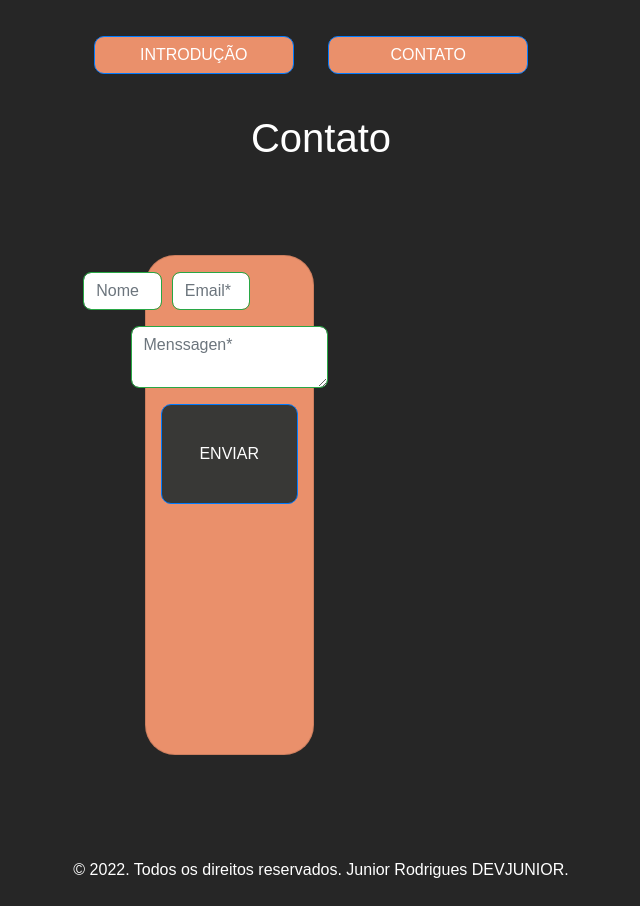
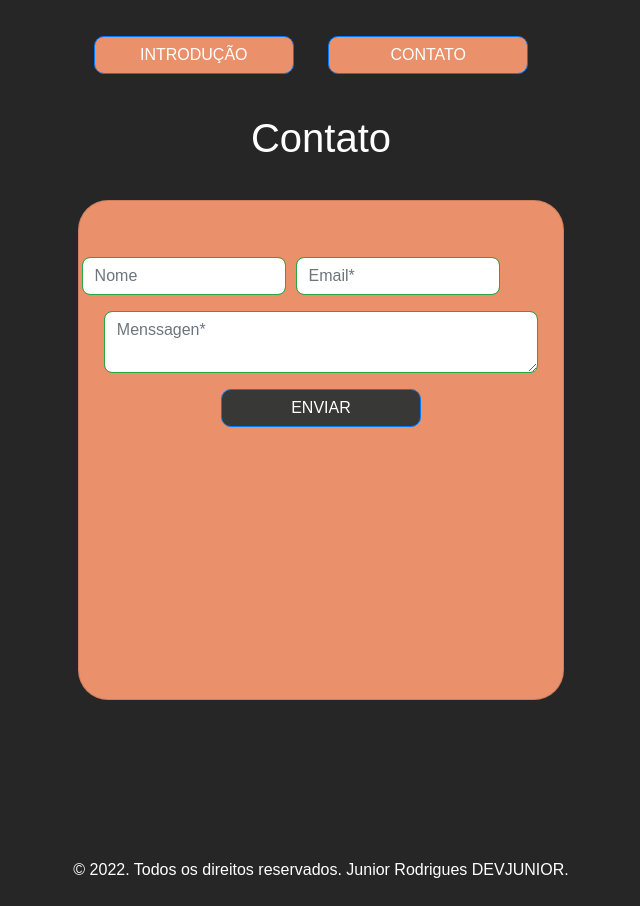
Before and after one commit to juninnzx21/hitdig, a PHP site: page /log/contato.php in a window 1280 px wide. Shown: the part 164-1070 px from the top of the page, without its empty margins (319-959 px from the left). Run offline with PHP 8.4, Linux system fonts and the light colour scheme; some libraries are stand-ins or nearby versions; some web fonts are replaced.

Commit message:
correcaobugss

```diff
--- a/contato.php
+++ b/contato.php
@@ -42,7 +42,7 @@ include './host.php'
         height: 500px;
         margin-top: 30px;
         margin-bottom: auto;
-        width: 48%;
+        width: 38%;
         background-color: #EA906B !important;
     }
 
@@ -147,14 +147,13 @@ include './host.php'
         </div>
 
        <section>
-            <div>
+            <div class="card">
 
 
                     <div class="card-body">
 
                         <form class="cnts">
                             <div class="card-body">
-                            <div class="card">
                                 <div class="Nnv form-row  d-flex justify-content-center py-3 ">
                                     <div class=" col-md-5">
                                         <input type="text" class="input3 row form-control is-valid" id="validationServer01" placeholder="Nome"value="" required>
@@ -168,7 +167,6 @@ include './host.php'
                                         <textarea name="Menssagem"  class="input1 form-control is-valid" id="validationServer02" placeholder="Menssagen*" value="" required></textarea>
                                     <div class="form-row">
                                 </div>
-                            </div>
 
 
                                 <div class=" container d-flex justify-content-center py-3">
```
